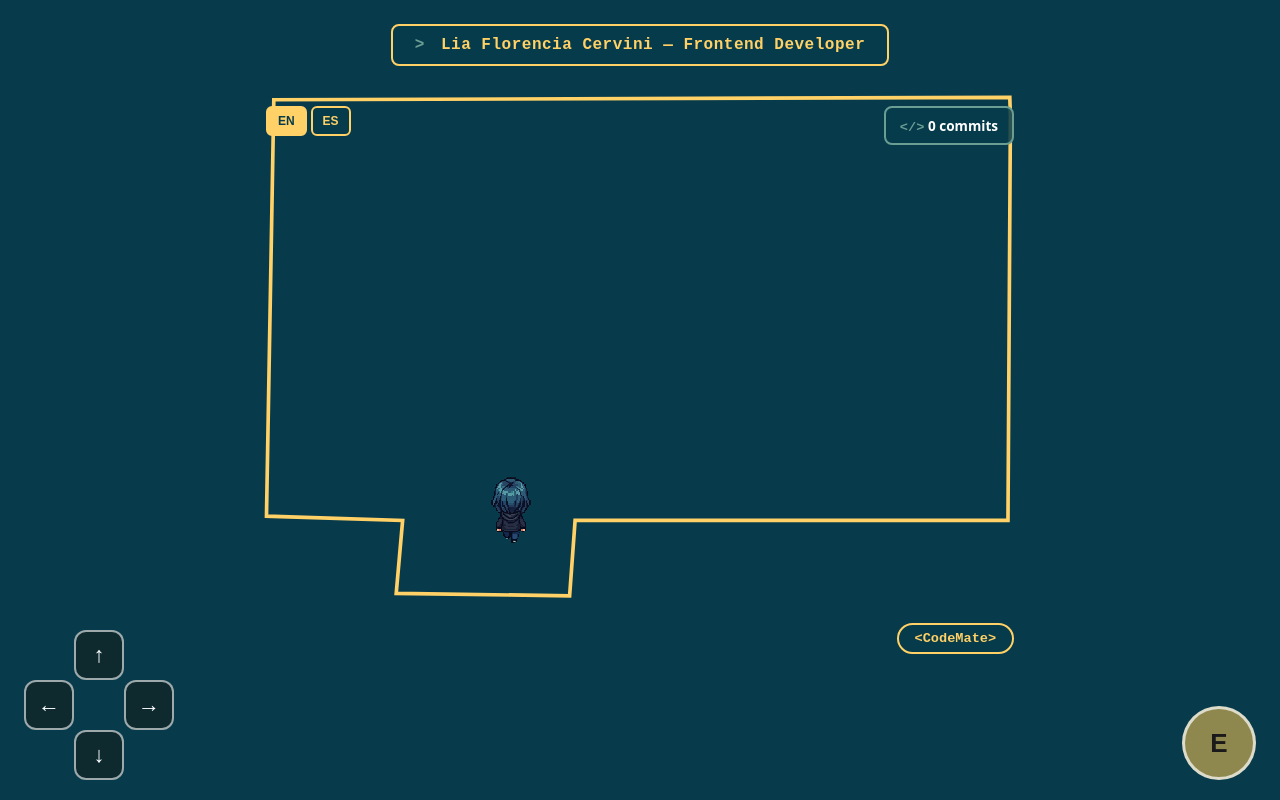
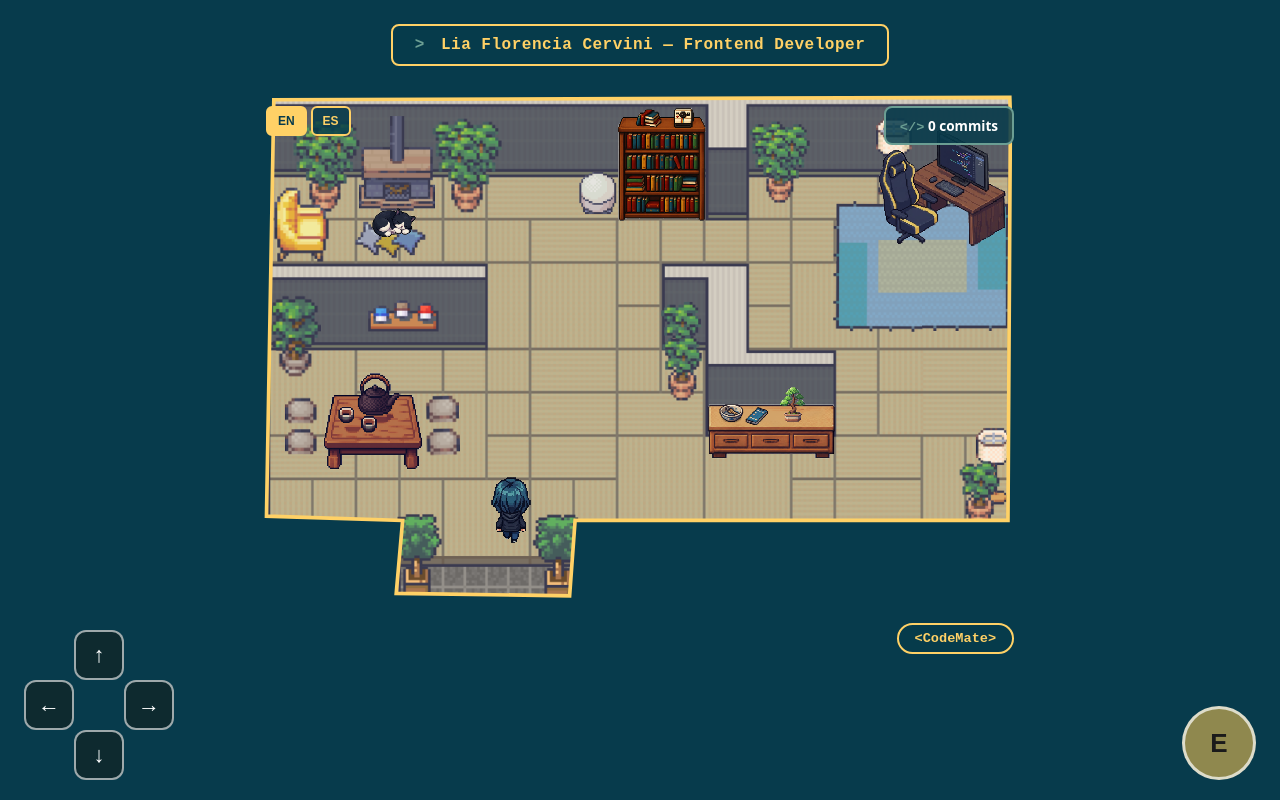
Before and after one commit to devCODEMATE/codemate-portfolio-room, a React (Vite) app: page / in a window 1280 px wide. Built offline with nearby package versions, Linux system fonts and the light colour scheme.

Commit message:
fix: add missing .room-background CSS rule

```diff
--- a/src/components/Room/Room.css
+++ b/src/components/Room/Room.css
@@ -9,11 +9,18 @@
   position: relative;
   width: 2556px;
   height: 1900px;
+  transform-origin: top left;
+  z-index: 9;
+}
+
+.room-background {
+  position: absolute;
+  inset: 0;
+  width: 100%;
+  height: 100%;
   background-size: cover;
   background-repeat: no-repeat;
   image-rendering: pixelated;
-  transform-origin: top left;
-  z-index: 9;
 }
 
 .room-outline {
```
